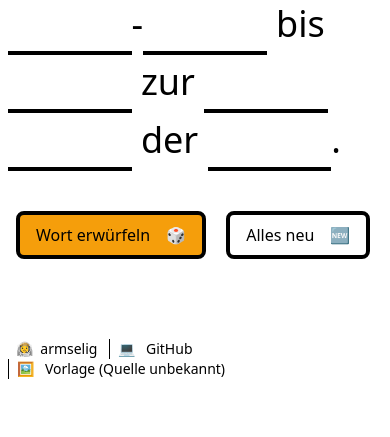
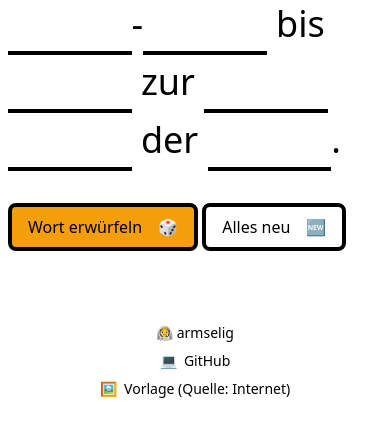
Before and after one commit to armselig/lascheln, a website built with Parcel: page src/index.html in a window 390 px wide. Shown: the part 429-866 px from the top of the page. Before the commit the page ends 844 px from the top, so only its background shows below. Built offline with nearby package versions, Linux system fonts and the light colour scheme.

Commit message:
style(footer): make footer a little more mobile-friendly

```diff
--- a/src/assets/styles/index.css
+++ b/src/assets/styles/index.css
@@ -7,7 +7,6 @@
   justify-content: space-between;
   min-width: 44px;
   min-height: 44px;
-  margin: theme('spacing.2');
   padding: theme('spacing.2') theme('spacing.4');
   border: 4px solid;
   border-radius: 8px;
@@ -78,14 +77,6 @@ a:hover {
   border-bottom: 2px solid currentColor;
 }
 
-li {
-  display: inline-block;
-}
-
-.footer-links li {
-  @apply px-2;
-}
-
 main {
   overflow-x: hidden;
   text-overflow: ellipsis;
--- a/src/index.html
+++ b/src/index.html
@@ -90,23 +90,23 @@
           <span id="word8" class="word"></span>.
         </p>
         <ul class="mt-8">
-          <li>
+          <li class="inline-block">
             <button
-              class="btn bg-yellow-500 border-yellow-500 hover:border-yellow-600"
+              class="btn bg-yellow-500 border-yellow-500 hover:border-yellow-600 hover:bg-yellow-400"
               id="btnDie"
             >
               <span>Wort erwürfeln</span><span class="btn__ico">🎲</span>
             </button>
           </li>
-          <li>
-            <button class="btn" id="btnReset">
+          <li class="inline-block">
+            <button class="btn hover:border-yellow-600" id="btnReset">
               <span>Alles neu</span><span class="btn__ico">🆕</span>
             </button>
           </li>
         </ul>
       </section>
       <section id="sharer" class="mt-8 hidden">
-        <h2>Teile Deinen Pandemieplan auf:</h2>
+        <h2>Teile Deinen Pandemieplan mit Armin!</h2>
         <ul>
           <li>Facebook</li>
           <li>Twitter</li>
@@ -114,26 +114,28 @@
       </section>
     </main>
     <footer class="container mx-auto px-2 py-8 md:px-8">
-      <ul class="footer-links divide-x divide-current text-sm">
-        <li>
+      <ul
+        class="footer-links sm:divide-x sm:divide-current text-sm text-center sm:text-left"
+      >
+        <li class="sm:inline-block sm:pr-2 mb-2">
           <a href="https://hendrik.koeln/" title="Webseite von Hendrik Neumann"
-            >🧑‍🚀&nbsp; armselig</a
+            >🧑‍🚀&nbsp;armselig</a
           >
         </li>
-        <li>
+        <li class="sm:inline-block sm:px-2 mb-2">
           <a
             href="https://github.com/armselig/lascheln"
             title="Quellcode auf GitHub ansehen"
-            >💻 &nbsp; GitHub</a
+            >💻 &nbsp;GitHub</a
           >
         </li>
-        <li>
+        <li class="sm:inline-block sm:px-2 mb-2">
           <a
             href="assets/images/wuerfeln-mit-armin.jpg"
             title="Bild, das als Vorlage für diese Seite dient"
-            >🖼️ &nbsp; Vorlage</a
+            >🖼️ &nbsp;Vorlage</a
           >
-          (Quelle unbekannt)
+          (Quelle: Internet)
         </li>
       </ul>
     </footer>
```
